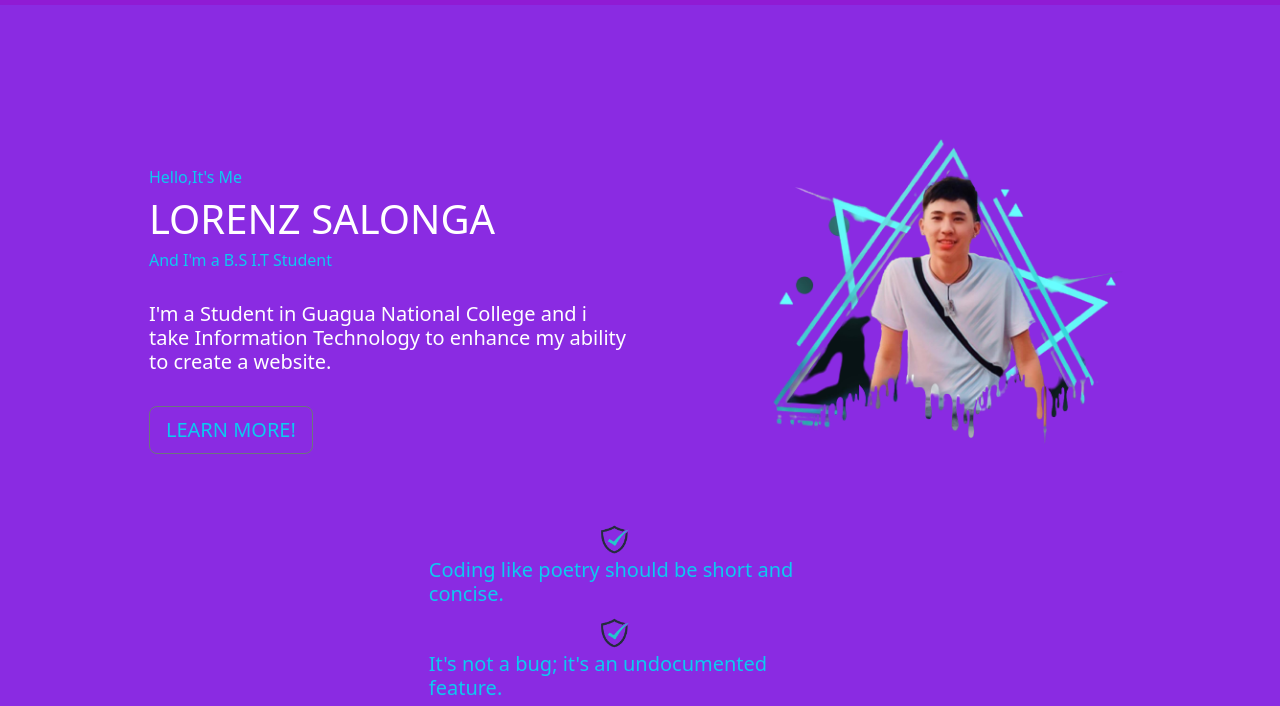
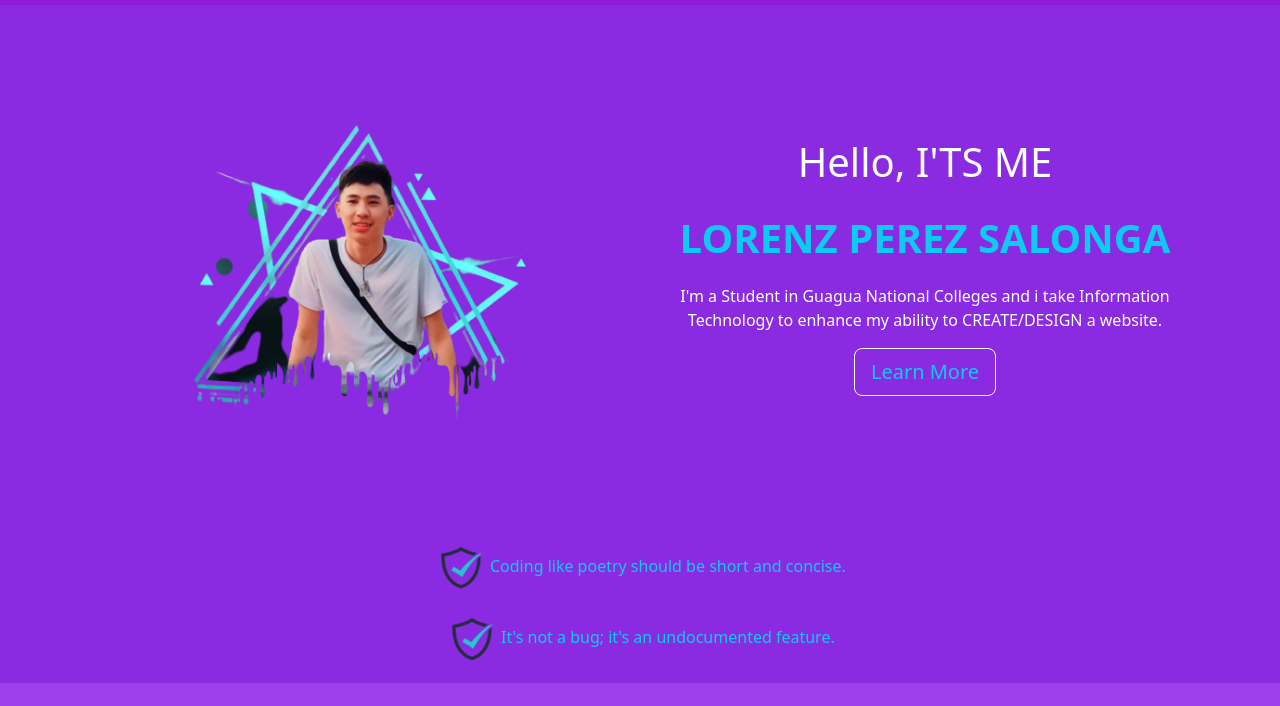
Before and after one commit to LorenzSalonga/portfolio, a plain HTML site: page index.html in a window 1280 px wide. Shown: the part 71-777 px from the top of the page. Drawn offline with nearby package versions, Linux system fonts and the light colour scheme.

Commit message:
Add files via upload

```diff
--- a/index.html
+++ b/index.html
@@ -51,16 +51,41 @@
     </div>
 </div>
       </nav>
+
     </section>
 
-      <!--Hero Section-->
+    <section id="hero">
+      <div class="container">
+          <div class="row align-items-center text-center">
+              <div class="col-lg-6">
+                  <img src="renz1.png"
+                      alt="" class="img-fluid" style="width: 85%; padding-top: 10%;">
+              </div>
+              <div class="col-lg-6 text-white">
+                  <p class=" fs-1 fw-light">Hello, I'TS ME</p>
+                  <p class=" fs-1 fw-bolder text-info">LORENZ PEREZ SALONGA</p>
+                  <p class="fw-light">I'm a Student in Guagua National Colleges
+                    and i take Information Technology to enhance my ability to CREATE/DESIGN a website.</p>
+                  <button type="button" class="btn btn-lg btn-outline-light text-info">Learn More</button>
+              </div>
+          </div>
+          <div class="row text-center mt-3 text-white">
+              <p class="col-lg-12 text-info">
+                <img src="istockphoto-1367070716-612x612-removebg-preview.png" alt="" style="width: 5%;">Coding like poetry should be short and concise.</p>
+              <p class="col-lg-12 text-info">
+                <img src="istockphoto-1367070716-612x612-removebg-preview.png" alt="" style="width: 5%;">It's not a bug; it's an undocumented feature.</p>
+          </div>
+      </div>
+  </section>
+
+      <!--Hero Section
       <section id="hero" class="">
 
         <div class="container container-fluid">
 
             <div class="row d-flex align-items-center text-white " style="padding: 6%;">
 
-                <div class="col-6">
+                <div class="col-mt-6">
 
                        <img src="renz1.png" style="margin-left: 115%; width: 100%;" alt="">
 
@@ -89,6 +114,8 @@
                 </div>
               </section>
             </section>
+
+            --->
 
 
               <!--Work-->
```
